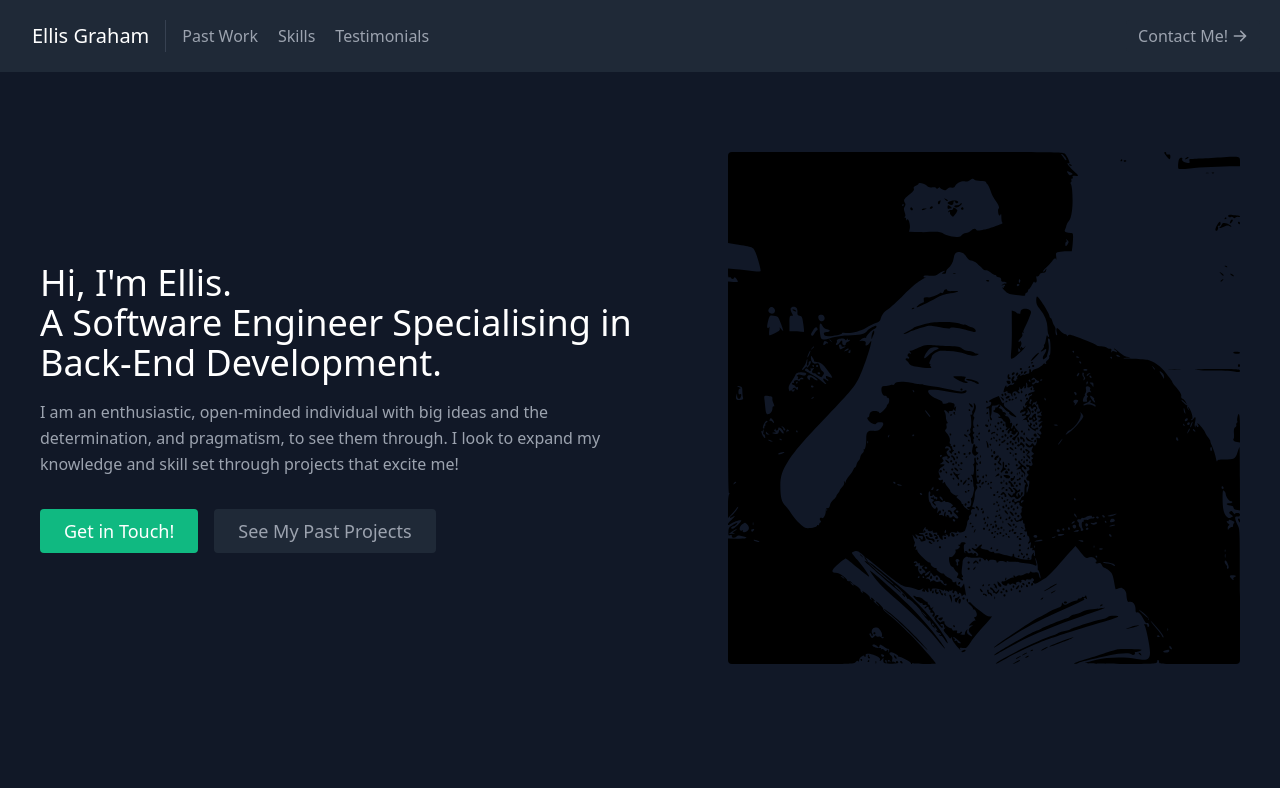
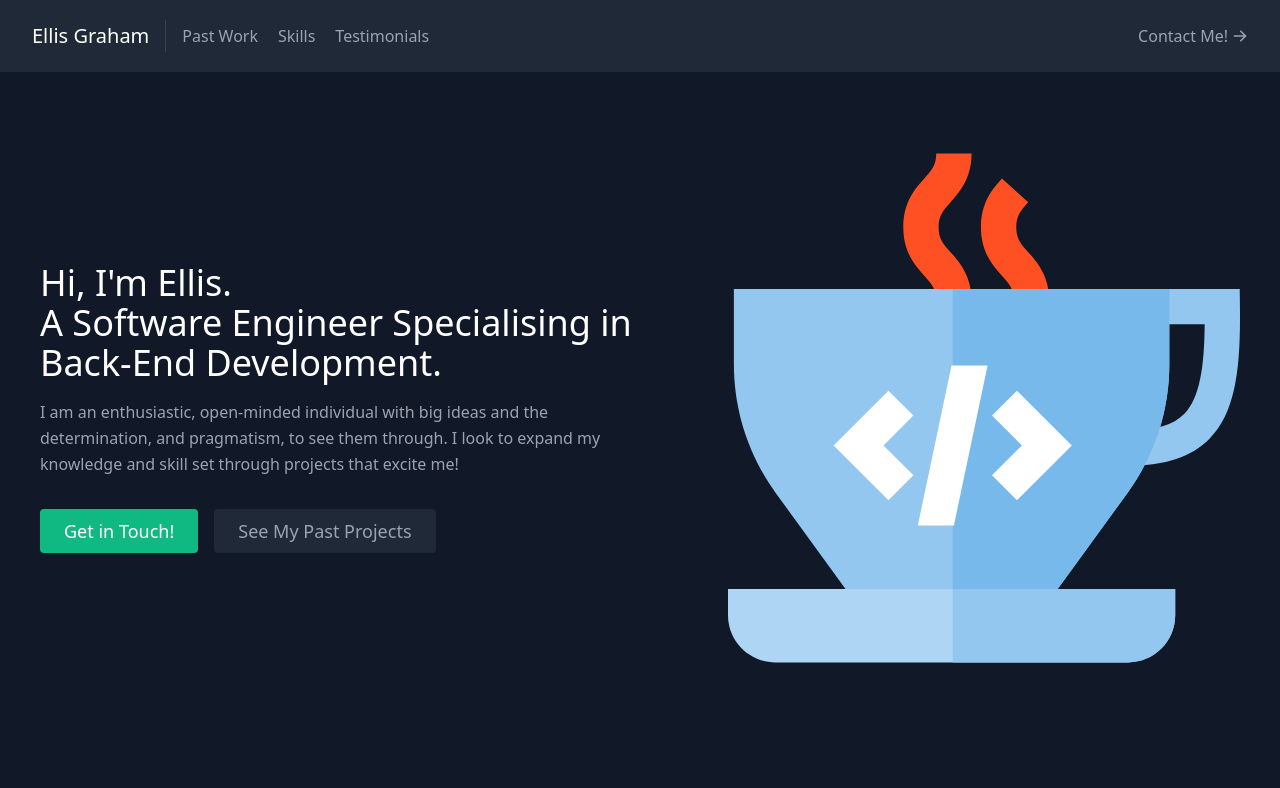
Before and after one commit to EllisG97/React-Portfolio, a React (Create React App) app: page / in a window 1280 px wide. Shown: the top 788 px of the page. Built offline with nearby package versions, Linux system fonts and the light colour scheme.

Commit message:
Changed Intro Picture
Removed the creepy picture of me and added a stock Java programming SVG for now

```diff
--- a/src/components/About.js
+++ b/src/components/About.js
@@ -32,7 +32,7 @@ export default function About() {
           <img
             className="object-cover object-center rounded"
             alt="Picture of me"
-            src="./me.svg"
+            src="./java.svg"
           />
         </div>
       </div>
--- a/src/components/Contact.js
+++ b/src/components/Contact.js
@@ -45,7 +45,6 @@ export default function Contact() {
                 GitHub
               </h2>
               <p className="mt-1">
-                More Projects: <br />
                 <a href="https://github.com/EllisG97" target="_blank" className="text-indigo-400"> https://github.com/EllisG97 </a>
               </p>
             </div>
```
Also changed, not shown: public/java.svg (added).
